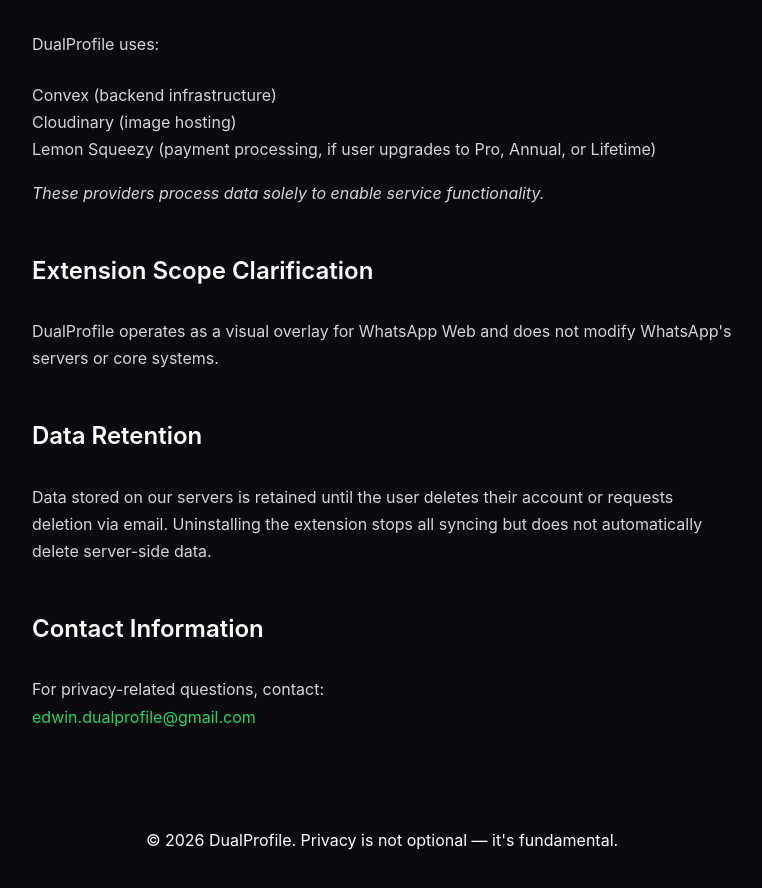
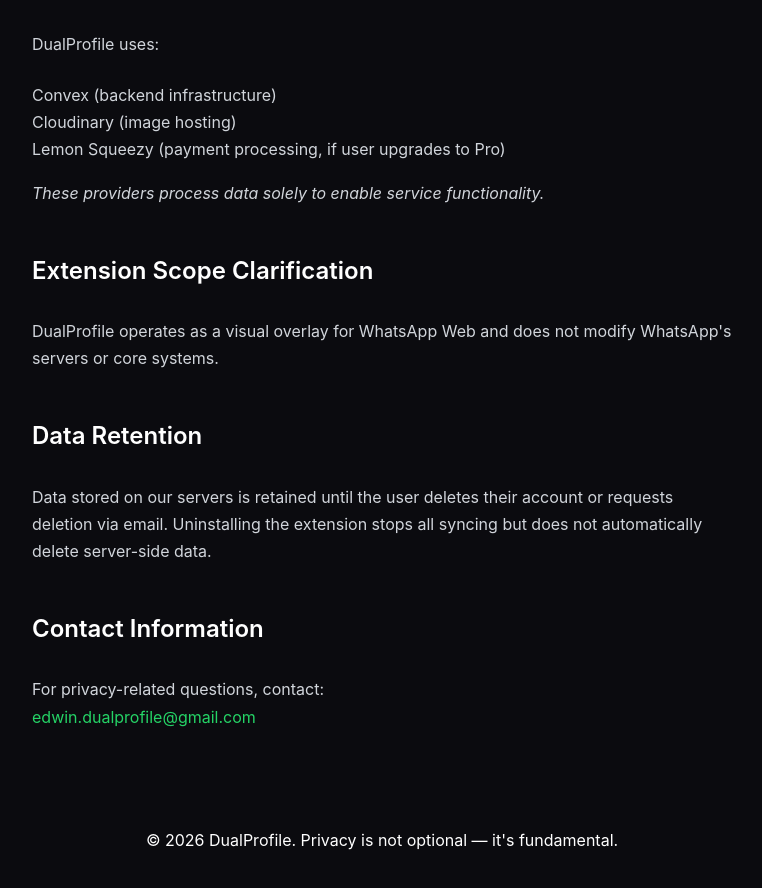
Before and after one commit to JayPlange/dualprofile-landing, a Next.js app: page /privacy in a window 1280 px wide. Shown: the part 3320-4208 px from the top of the page, without its empty margins (258-1020 px from the left). Built offline with nearby package versions, Linux system fonts and the light colour scheme.

Commit message:
Update payment processing description for Pro upgrade

```diff
--- a/pages/privacy.tsx
+++ b/pages/privacy.tsx
@@ -420,7 +420,7 @@ export default function Privacy() {
               <ul>
                 <li>Convex (backend infrastructure)</li>
                 <li>Cloudinary (image hosting)</li>
-                <li>Lemon Squeezy (payment processing, if user upgrades to Pro, Annual, or Lifetime)</li>
+                <li>Lemon Squeezy (payment processing, if user upgrades to Pro)</li>
               </ul>
               <p style={{marginTop: '1rem', fontStyle: 'italic'}}>
                 These providers process data solely to enable service functionality.
```
